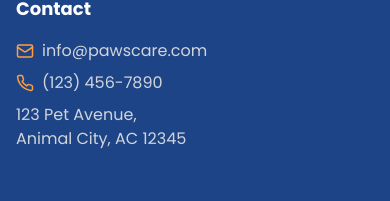
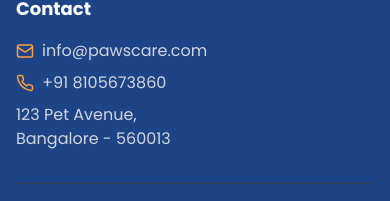
Before and after one commit to Ashitha098/pawscare-3785514c, a React (Vite) app: page / in a window 390 px wide. Shown: the part 5161-5362 px from the top of the page. Built offline with nearby package versions, Linux system fonts and the light colour scheme.

Commit message:
Update contact details
Update the contact phone number and address in the footer.

```diff
--- a/src/components/layout/Footer.tsx
+++ b/src/components/layout/Footer.tsx
@@ -95,11 +95,11 @@ const Footer = () => {
               </li>
               <li className="flex items-center gap-2">
                 <Phone size={18} className="text-pawsorange-400" />
-                <span className="text-gray-300">(123) 456-7890</span>
+                <span className="text-gray-300">+91 8105673860</span>
               </li>
               <li className="text-gray-300 mt-2">
                 123 Pet Avenue, <br />
-                Animal City, AC 12345
+                Bangalore - 560013
               </li>
             </ul>
           </div>
```
